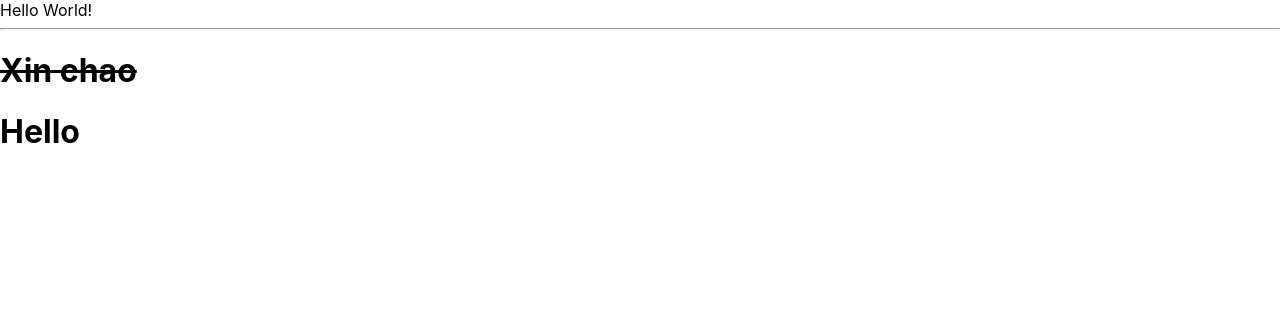
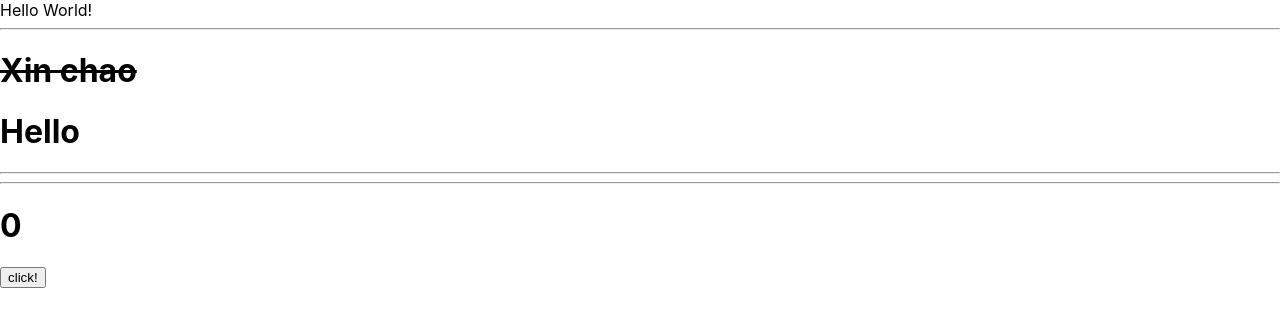
Before and after one commit to thangtranse/test-react-app, a React (Create React App) app: page / in a window 1280 px wide. Shown: the top 326 px of the page. Built offline with nearby package versions, Linux system fonts and the light colour scheme.

Commit message:
feat: example code

```diff
--- a/src/App.js
+++ b/src/App.js
@@ -1,6 +1,6 @@
 import Todo from "./components/todo";
 import HelloWorld from "./components/helloWorld";
-
+import CountComponent from "./components/count/count";
 function App() {
   const todo = [
     { id: 1, title: "Xin chao", completed: true },
@@ -13,6 +13,9 @@ function App() {
       {todo.map((data, index) => {
         return <Todo key={`todo-${index}`} todo={data} />;
       })}
+      <hr />
+      <hr />
+      <CountComponent />
     </div>
   );
 }
--- /dev/null
+++ b/src/components/count/count.jsx
@@ -0,0 +1,30 @@
+import React from "react";
+
+function CountComponent() {
+  const [count, setCount] = React.useState(0);
+
+  const handleClickCount = () => {
+
+    // -> Nếu gọi ntn thì react chỉ render đúng 1 lần tức giá trị chỉ +1
+    // setCount(count + 1);
+    // setCount(count + 1);
+    // setCount(count + 1);
+
+    // Callback -> gọi ntn thì giá trị sẽ lập tức +3
+    setCount((prevState) => prevState + 1);
+    setCount((prevState) => prevState + 1);
+    setCount((prevState) => prevState + 1);
+
+  };
+
+  console.log("re-render");
+
+  return (
+    <>
+      <h1>{count}</h1>
+      <button onClick={handleClickCount}>click!</button>
+    </>
+  );
+}
+
+export default CountComponent;
```
